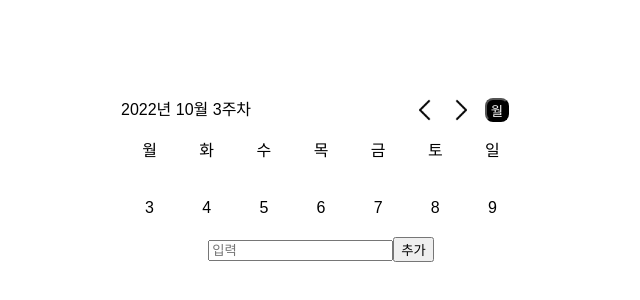
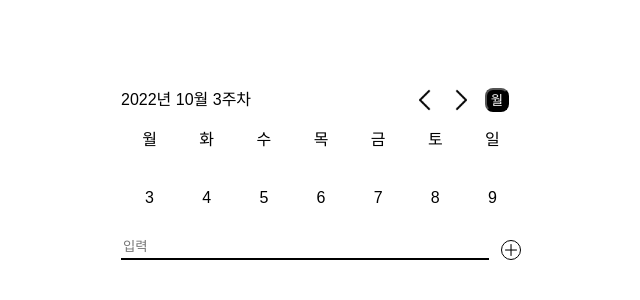
Before and after one commit to seohyeon1578/todo, a React (Create React App) app: page / in a window 1280 px wide. Shown: the part 220-520 px from the top of the page, without its empty margins (319-959 px from the left). Built offline with nearby package versions, Linux system fonts and the light colour scheme.

Commit message:
📑디자인

```diff
--- a/src/App.tsx
+++ b/src/App.tsx
@@ -13,14 +13,18 @@ const Container = styled.div`
   width: 100vw;
 `;
 
+const TodoWrap = styled.div`
+  width: 400px;
+`;
+
 const App = () => {
   return (
     <Container>
       <Calender/>
-      <div>
+      <TodoWrap>
         <AddTodo/>
         <TodoList/>
-      </div>
+      </TodoWrap>
     </Container>
   );
 }
--- /dev/null
+++ b/src/components/Todo/AddTodo/AddTodo.style.ts
@@ -0,0 +1,45 @@
+import styled from 'styled-components';
+
+export const Container = styled.form`
+  position: relative;
+
+  margin: 12px 0 12px 0;
+`;
+
+export const AddInput = styled.input`
+  width: 368px;
+
+  margin-right: 12px;
+  padding-bottom: 4px;
+
+  border-top: none;
+  border-left: none;
+  border-right: none;
+  border-bottom: 2px solid black;
+
+  :focus-visible {
+    outline: none;
+  }
+`;
+
+export const AddBtn = styled.button`
+  cursor: pointer;
+
+  position: absolute;
+  bottom: 0;
+
+  width: 20px;
+  height: 20px;
+
+  margin: 0;
+  padding: 3px 0 0 0;
+
+  background: white;
+  border: 1px solid black;
+  border-radius: 50%;
+
+  img {
+    width: 12px;
+    height: 12px;
+  }
+`;
--- a/src/components/Todo/AddTodo/index.tsx
+++ b/src/components/Todo/AddTodo/index.tsx
@@ -1,31 +1,35 @@
 import React from "react";
+import { useDispatch } from "react-redux";
 import { useForm, SubmitHandler } from "react-hook-form";
-import { useDispatch } from "react-redux";
 import { addItem } from "../../../store/reducers/todo";
+
+import PlusIcon from "../../../assets/imgs/plus_icon.png";
+import * as A from './AddTodo.style';
 
 interface Inputs {
   text: string
 }
 
 const AddTodo = () => {
-  const { register, handleSubmit, setValue, formState: { errors } } = useForm<Inputs>();;
+  const { register, handleSubmit, setValue, formState: { errors } } = useForm<Inputs>();
   const dispatch = useDispatch();
 
   const onSubmit: SubmitHandler<Inputs> = ({ text }) => {
     dispatch(addItem({ id: Date.now().toString(), text, isDone: false }));
-    setValue("text", "")
-  }
+    setValue("text", "");
+  };
+
   return (
-    <form onSubmit={handleSubmit(onSubmit)}>
-      <input
+    <A.Container onSubmit={handleSubmit(onSubmit)}>
+      <A.AddInput
         type="text"
         placeholder="입력"
         {...register('text', {
-          required: true
+          required: "내용을 입력해주세요."
         })}
       />
-      <button type="submit">추가</button>
-    </form>
+      <A.AddBtn type="submit"><img src={PlusIcon} alt="추가"/></A.AddBtn>
+    </A.Container>
   );
 };
 
--- a/src/components/Todo/TodoList/TodoList.style.ts
+++ b/src/components/Todo/TodoList/TodoList.style.ts
@@ -2,7 +2,24 @@ import styled from "styled-components";
 import CheckedIcon from "../../../assets/imgs/checked-icon.png";
 
 export const Container = styled.div`
-  height: auto;
+  max-height: 250px;
+  overflow-y: auto;
+  overflow-x: hidden;
+
+  ::-webkit-scrollbar {
+    width: 8px;
+  }
+
+  ::-webkit-scrollbar-thumb {
+    height: 30%;
+    background: black;
+
+    border-radius: 10px;
+  }
+
+  ::-webkit-scrollbar-track {
+    background: #DBDDDF;
+  }
 
   ul li {
     position: relative;
@@ -21,7 +38,9 @@ export const CheckBox= styled.input.attrs({ type: 'checkbox' })`
   display: none;
 
   :checked + label {
-    background: #DBDDDF;
+    background: url(${CheckedIcon}) black no-repeat center;
+    background-size: cover;
+    border-radius: 4px;
   }
 `;
 
@@ -33,8 +52,7 @@ export const CheckBoxLabel = styled.label`
 
   display: inline-block;
 
-  background: url(${CheckedIcon}) black no-repeat center;
-  background-size: cover;
+  background: #DBDDDF;
   border-radius: 4px;
 
   span {
@@ -44,3 +62,21 @@ export const CheckBoxLabel = styled.label`
     transform: translateY(-50%);
   }
 `;
+
+export const OptionBtn = styled.button`
+  cursor: pointer;
+
+  position: absolute;
+  top: 50%;
+  right: 0;
+  transform: translateY(-50%);
+
+  background: none;
+  border: none;
+  outline: none;
+
+  img {
+    width: 16px;
+    height: 16px;
+  }
+`;
--- a/src/components/Todo/TodoList/index.tsx
+++ b/src/components/Todo/TodoList/index.tsx
@@ -5,29 +5,30 @@ import {
   TypedUseSelectorHook
 } from "react-redux";
 
-import * as L from "./TodoList.style";
-
 import { selectTodos, toggleItem } from "../../../store/reducers/todo";
 import { RootState } from "../../../store/store";
+
+import OptionIcon from "../../../assets/imgs/option_icon.png";
+import * as L from "./TodoList.style";
 
 const useTypeSelector: TypedUseSelectorHook<RootState> = useSelector;
 
 const TodoList = () => {
   const todos = useTypeSelector(selectTodos);
   const dispatch = useDispatch();
-
   return(
     <L.Container>
       <ul>
-        {todos.map(({ id, text, isDone }, index: number) => (
-          <li key={index}>
+        {todos.map(({ id, text, isDone }) => (
+          <li key={id}>
             <L.CheckBox
               type="checkbox"
-              id="isDone"
+              id={id}
               checked={isDone}
               onChange={() => dispatch(toggleItem(id))}
             />
-            <L.CheckBoxLabel htmlFor="isDone"><span>{text}</span></L.CheckBoxLabel>
+            <L.CheckBoxLabel htmlFor={id}><span>{text}</span></L.CheckBoxLabel>
+            <L.OptionBtn><img src={OptionIcon} alt="옵션"/></L.OptionBtn>
           </li>
         ))}
       </ul>
```
Also changed, not shown: src/assets/imgs/option_icon.png (added), src/assets/imgs/plus_icon.png (added), src/store/reducers/todo.ts (line endings or trailing spaces).
